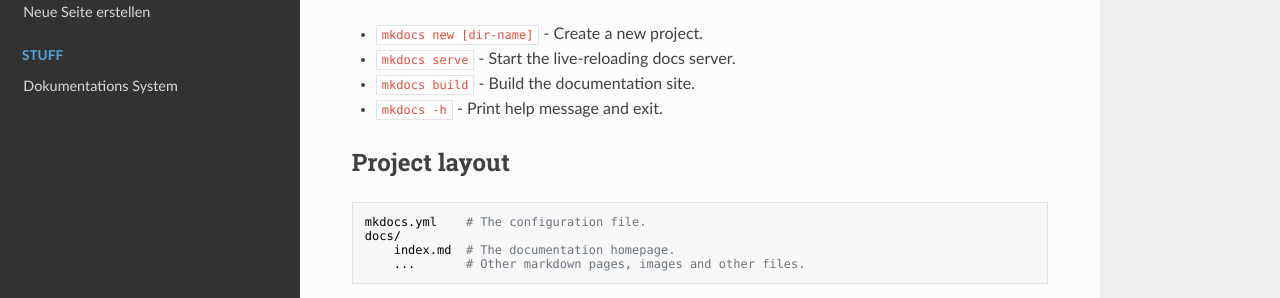
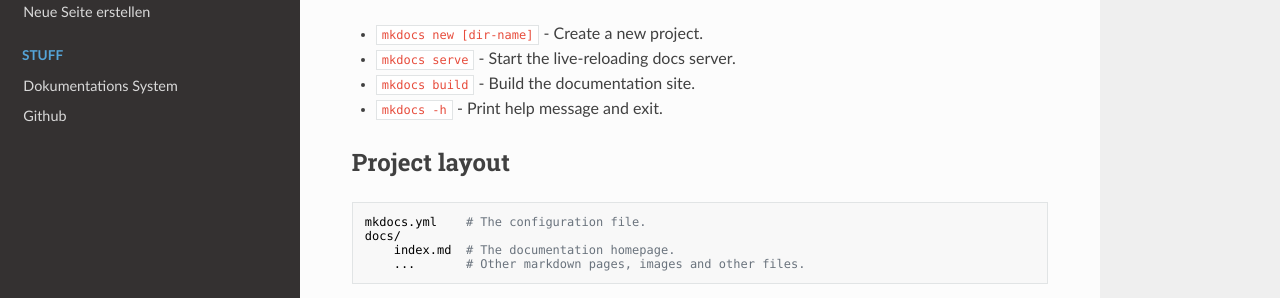
Before and after one commit to piiit-creates/docs, an MkDocs documentation site: the page built from docs/index.md, in a window 1280 px wide. Shown: the part 242-540 px from the top of the page. Built offline with MkDocs 1.6.1, drawn with Linux system fonts in a browser that asks for light colours; nearby versions of some CDN libraries.

Commit message:
included the github-for-users page in main menu
changed mkdocs.yml to include the new page

```diff
--- a/mkdocs.yml
+++ b/mkdocs.yml
@@ -7,3 +7,4 @@
     - Neue Seite erstellen: wordpress-pages.md
   - Stuff:
     - Dokumentations System: doc-sys.md
+    - Github: github-for-users.md
```
